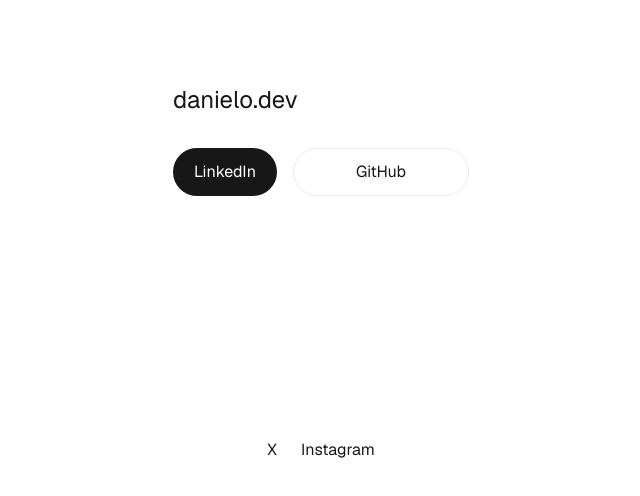
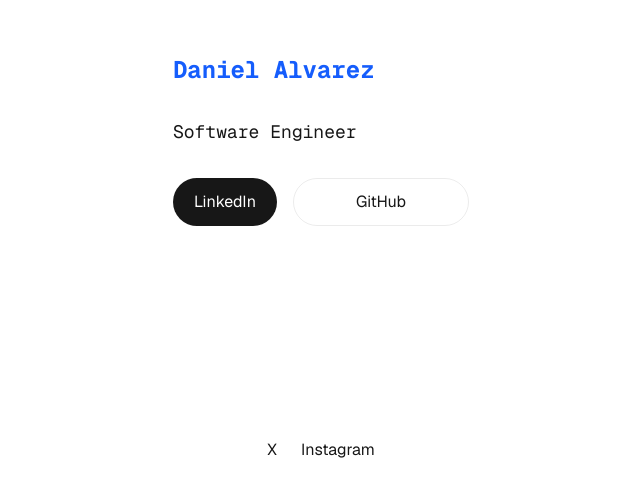
Before and after one commit to alvareztech/danielo, a Next.js app: page / in a window 1280 px wide. Shown: the part 260-756 px from the top of the page, without its empty margins (319-959 px from the left). Built offline with nearby package versions, Linux system fonts and the light colour scheme.

Commit message:
Small updates

```diff
--- a/app/page.tsx
+++ b/app/page.tsx
@@ -2,7 +2,8 @@
   return (
     <div className="grid grid-rows-[20px_1fr_20px] items-center justify-items-center min-h-screen p-8 pb-20 gap-16 sm:p-20 font-[family-name:var(--font-geist-sans)]">
       <main className="flex flex-col gap-8 row-start-2 items-center sm:items-start">
-        <h1 className="text-2xl">danielo.dev</h1>
+        <h1 className="text-2xl font-bold text-blue-600 font-mono">Daniel Alvarez</h1>
+        <p className="text-lg font-mono">Software Engineer</p>
         <div className="flex gap-4 items-center flex-col sm:flex-row">
           <a
             className="rounded-full border border-solid border-transparent transition-colors flex items-center justify-center bg-foreground text-background gap-2 hover:bg-[#383838] dark:hover:bg-[#ccc] text-sm sm:text-base h-10 sm:h-12 px-4 sm:px-5"
```
